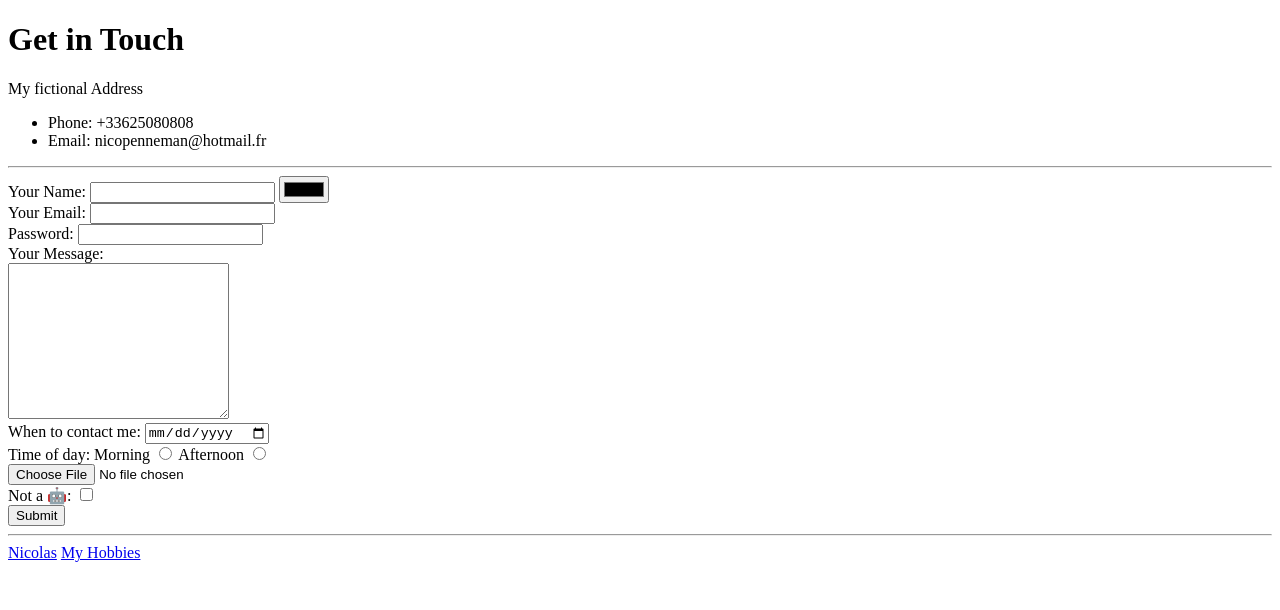
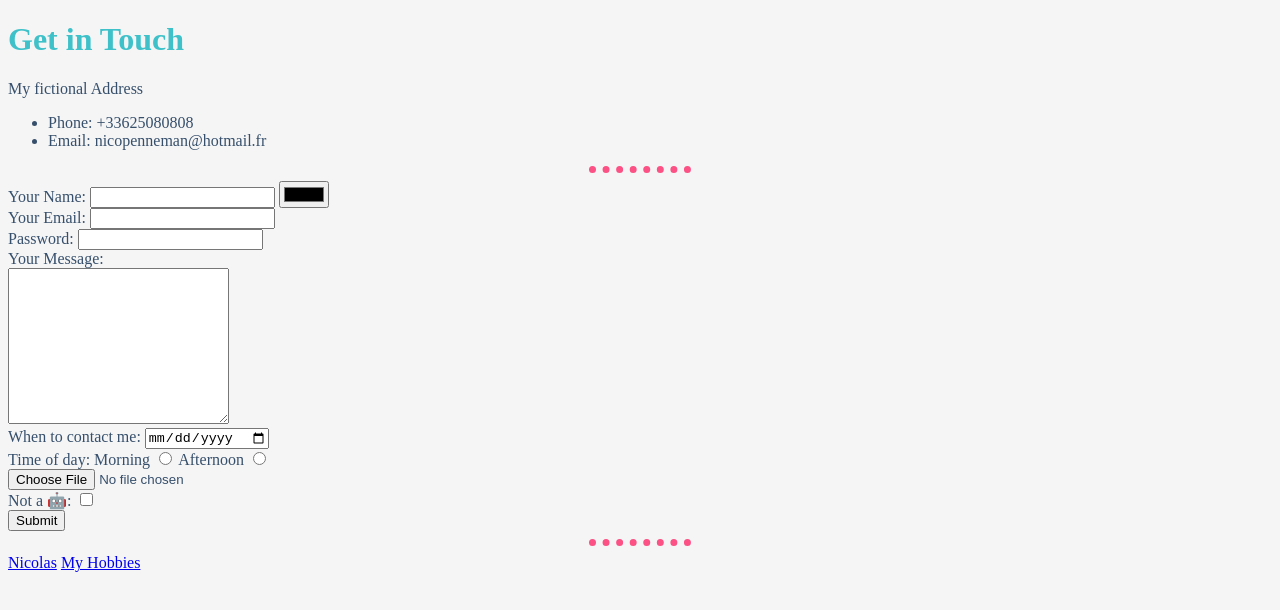
Before and after one commit to nfepb/cv_full, a plain HTML site: page contact.html in a window 1280 px wide. Drawn offline with Linux system fonts and the light colour scheme.

Commit message:
modified color palette

```diff
--- a/contact.html
+++ b/contact.html
@@ -3,6 +3,7 @@
   <head>
     <meta charset="utf-8">
     <title>Contact me</title>
+    <link rel="stylesheet" href="/css/styles.css">
   </head>
   <body>
     <h1>Get in Touch</h1>
--- a/css/styles.css
+++ b/css/styles.css
@@ -1,10 +1,15 @@
 body {
-    background-color: #DEFCF9;
+    background-color: #F5F5F5;
+    color: #364F6B;
+  }
+
+  h1 {
+      color: #3FC1C9;
   }
 
   hr {
     background-color: none;
     border-style: none;
-    border-top: 7px dotted #C3BEF0;
+    border-top: 7px dotted #FC5185;
     width: 8%;
   }
```
Also changed, not shown: hobbies.html (+1 -0 lines).
